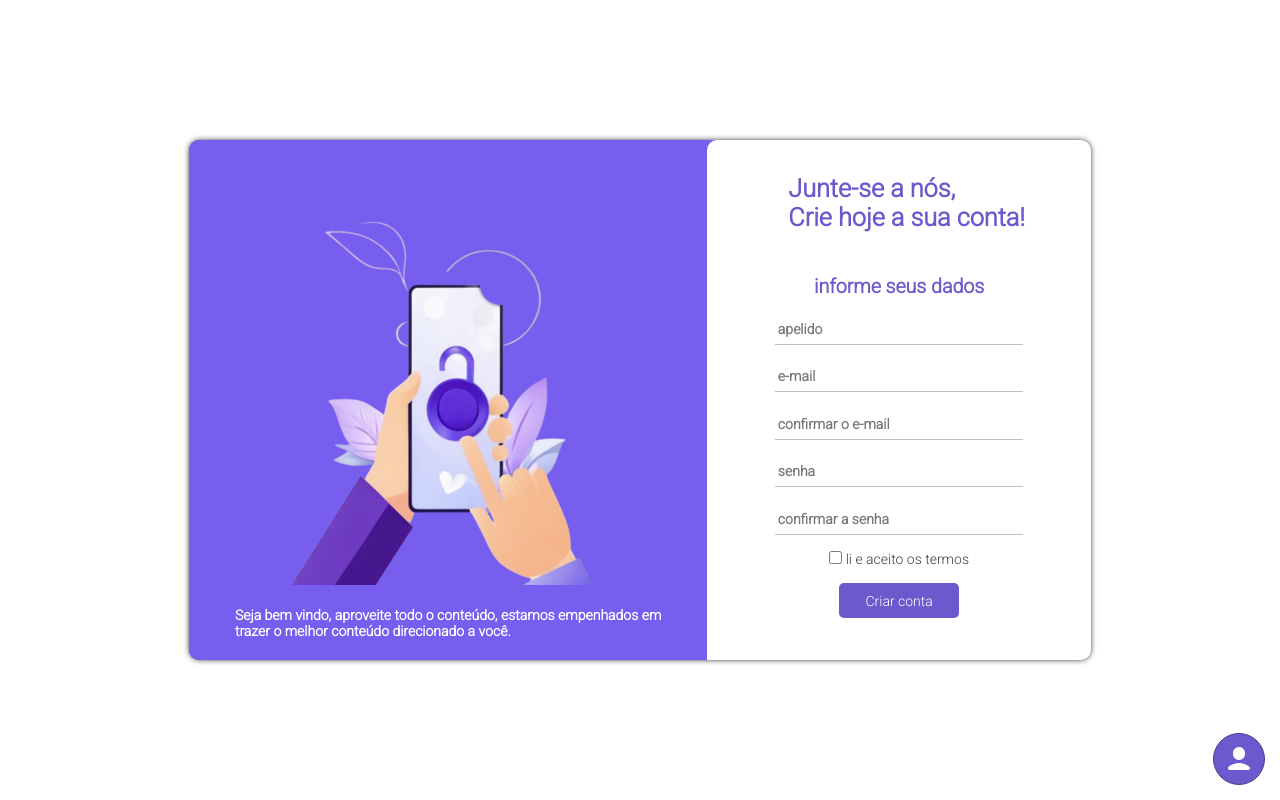
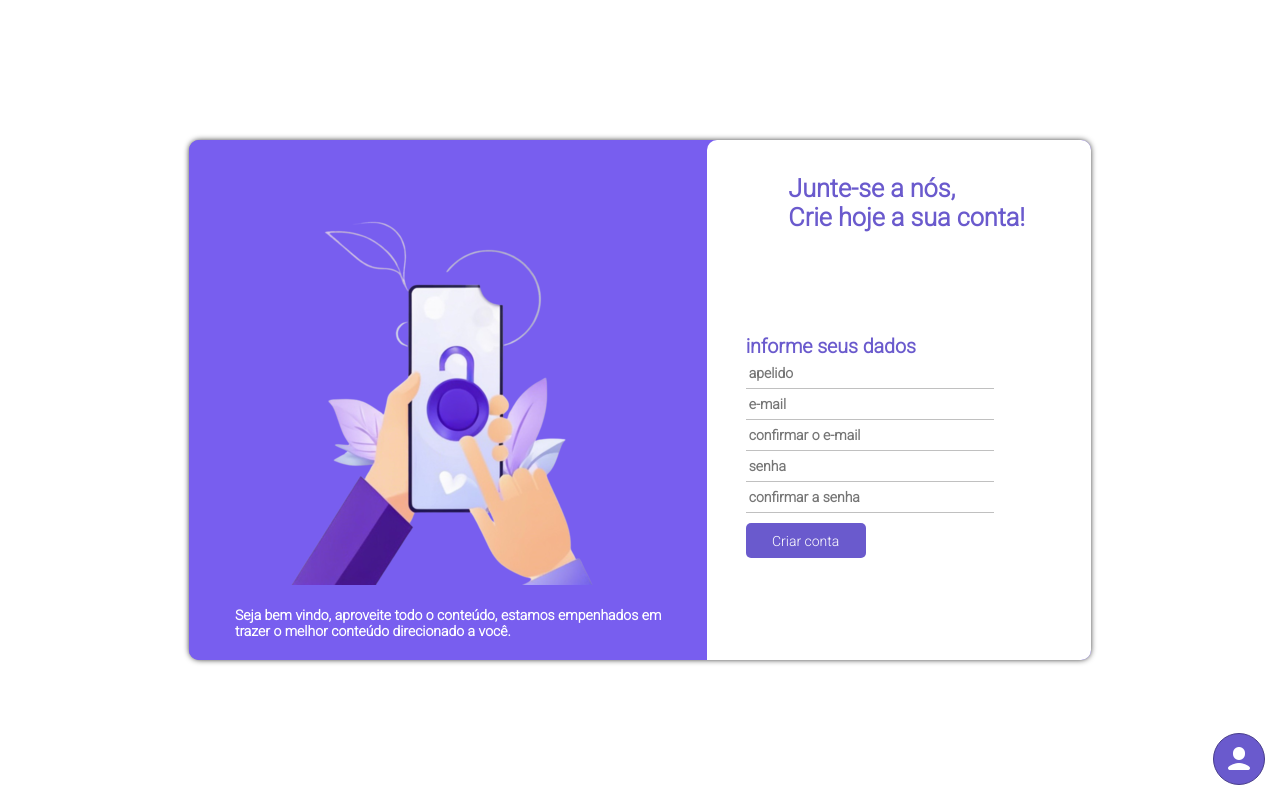
Before and after one commit to JonasTiago/projeto-nuvem, a plain HTML site: page src/pages/account.html in a window 1280 px wide. Drawn offline with nearby package versions, Linux system fonts and the light colour scheme.

Commit message:
PáginaLoginFuncional

```diff
--- a/src/css/login.css
+++ b/src/css/login.css
@@ -43,6 +43,7 @@ button {
     height: 35px;
     border: none;
     border-radius: 5px;
+    margin-top: 10px;
     background: slateblue;
 }
 
--- a/src/pages/account.html
+++ b/src/pages/account.html
@@ -28,19 +28,17 @@
             <h1>Junte-se a nós,<br>Crie hoje a sua conta!</h1>
 
             <div class="box-account">
-                <h2>informe seus dados</h2>
-                <input type="text" name="username" id="username" placeholder="apelido">
-                <input type="email" name="email" id="email" placeholder="e-mail">
-                <input type="email" name="cmail" id="cmail" placeholder="confirmar o e-mail">
-                <input type="password" name="password" id="password" placeholder="senha">
-                <input type="password" name="cpassword" id="cpassword" placeholder="confirmar a senha">
+                <form id="registerForm" data-form>
+                    <h2>informe seus dados</h2>
+                    <input type="text" id="name" name="name" placeholder="apelido" required data-name>
+                    <input type="email" id="email" name="email" placeholder="e-mail" required data-email>
+                    <input type="email" name="email" id="email" placeholder="confirmar o e-mail" required data-email>
+                    <input type="password" id="password" name="password" placeholder="senha" required data-password>
+                    <input type="password" name="cpassword" id="cpassword" placeholder="confirmar a senha" required data-password>
+                    <button type="submit" id="button">Criar conta</button>
+                    <span id="error" class="error-message"></span>
+                </form>
 
-                <div class="check">
-                    <input type="checkbox" name="termo" id="termo" style="width: 13px; height: 13px;">
-                    <label for="termos" style="color: #3d3d3d;">li e aceito os termos</label>
-                </div>
-
-                <button>Criar conta</button>
             </div>
         </div>
     </div>
@@ -84,5 +82,6 @@
             $('body').append(div)
         })
     </script>
+    <script type="module" src="../js/controllers/register-controller.js"></script>
 </body>
 </html>
```
Also changed, not shown: src/pages/login.html (+7 -4 lines), src/pages/password.html (+13 -12 lines).
